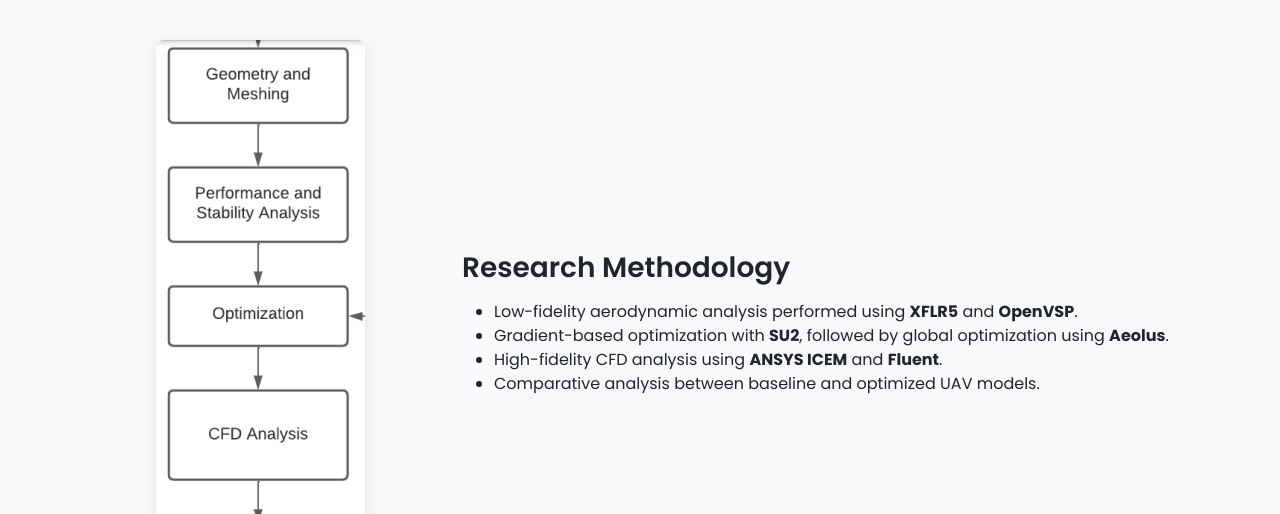
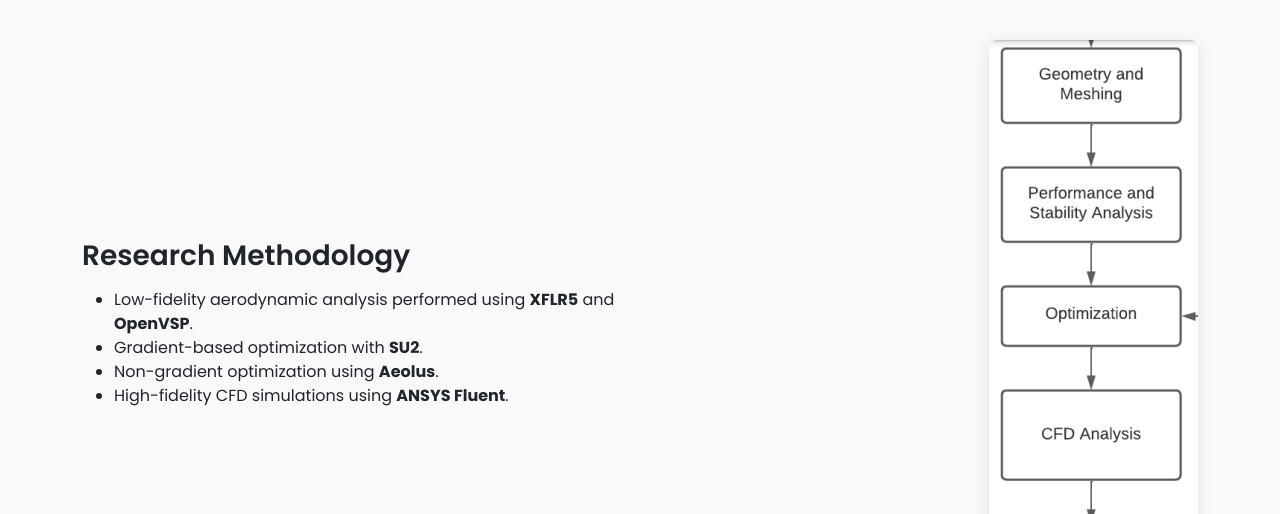
Before and after one commit to anuragkarki/cv, a plain HTML site: page bwb.html in a window 1280 px wide. Shown: the part 286-800 px from the top of the page. Drawn offline with nearby package versions, Linux system fonts and the light colour scheme.

Commit message:
Update bwb.html

```diff
--- a/bwb.html
+++ b/bwb.html
@@ -65,17 +65,17 @@
 
   <main class="container my-5">
     <div class="row align-items-center mb-5">
-      <div class="col-md-4 order-md-1 text-center">
-        <img src="metho.png" alt="Methodology Flow Diagram" style="max-width: 250px; height: auto;">
-      </div>
-      <div class="col-md-8 order-md-2">
+      <div class="col-md-6">
         <h2 class="section-title">Research Methodology</h2>
         <ul>
           <li>Low-fidelity aerodynamic analysis performed using <strong>XFLR5</strong> and <strong>OpenVSP</strong>.</li>
-          <li>Gradient-based optimization with <strong>SU2</strong>, followed by global optimization using <strong>Aeolus</strong>.</li>
-          <li>High-fidelity CFD analysis using <strong>ANSYS ICEM</strong> and <strong>Fluent</strong>.</li>
-          <li>Comparative analysis between baseline and optimized UAV models.</li>
+          <li>Gradient-based optimization with <strong>SU2</strong>.</li>
+          <li>Non-gradient optimization using <strong>Aeolus</strong>.</li>
+          <li>High-fidelity CFD simulations using <strong>ANSYS Fluent</strong>.</li>
         </ul>
+      </div>
+      <div class="col-md-6 text-end">
+        <img src="metho.png" alt="Methodology Diagram" style="max-width: 300px; height: auto;" class="img-fluid">
       </div>
     </div>
 
```
